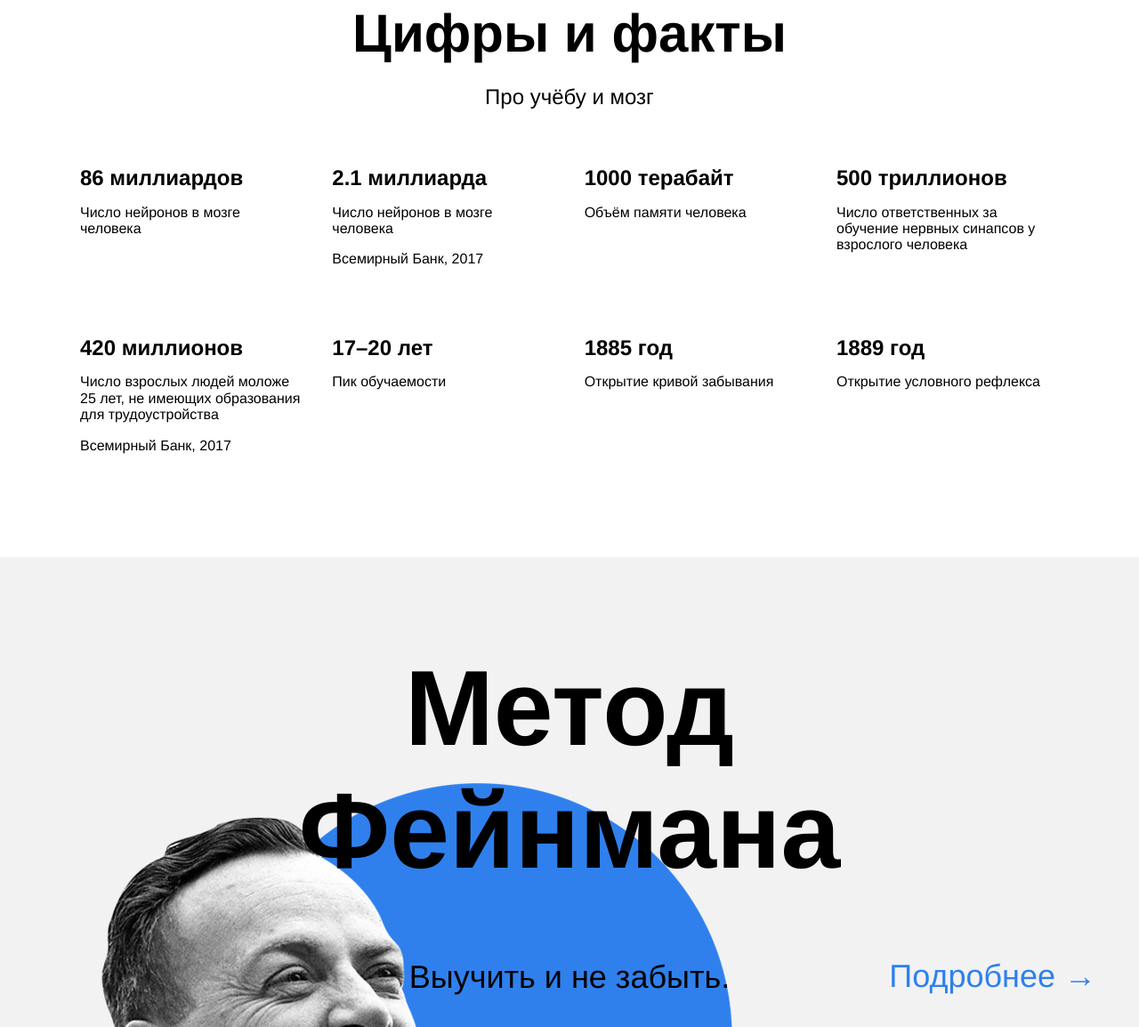
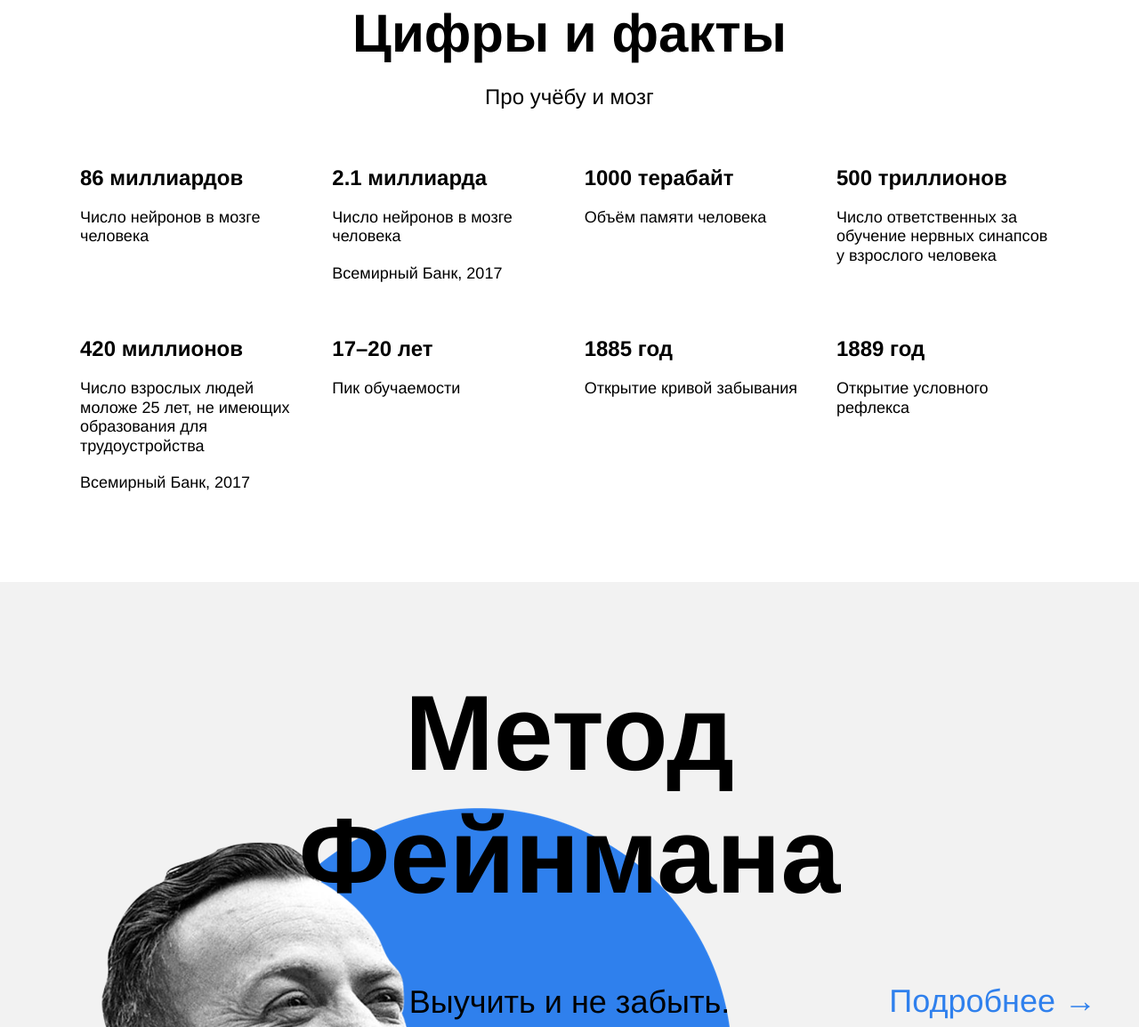
Before and after one commit to wit87/how-to-learn, a plain HTML site: page index.html in a window 1280 px wide. Shown: the part 1353-2507 px from the top of the page at 89% size. Drawn offline with Linux system fonts and the light colour scheme.

Commit message:
corection2

```diff
--- a/styles/style.css
+++ b/styles/style.css
@@ -175,7 +175,7 @@ text-align: left;
   font-weight: bold;
 }
 
-.table_text {
+.table__text {
   padding: 20px 0 0;
   margin: 0;
   line-height: 1.2;
```
